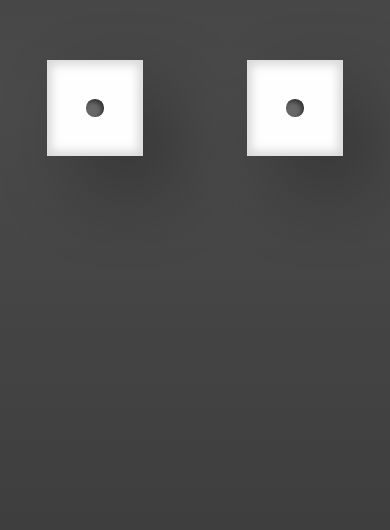
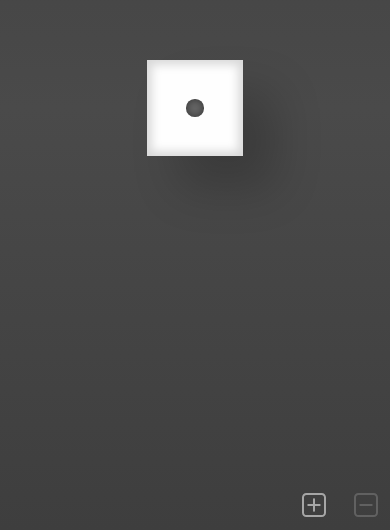
Before and after one commit to CrazyTim/dice, a website: page index.html in a window 390 px wide. Shown: the part 314-844 px from the top of the page. Drawn offline with Linux system fonts and the light colour scheme.

Commit message:
Add buttons to add/remove dice
* Center dice in the middle of the screen

* Remove tap highlight color on mobile devices

```diff
--- a/index.html
+++ b/index.html
@@ -8,81 +8,64 @@
     <script type="module" src="./main.js"></script>
   </head>
   <body>
+
     <div class="wrapper">
+    </div>
+
+    <div class="btn-wrapper">
+      <button class="add">
+        <svg width="24" height="24" viewBox="0 0 24 24" fill="none" xmlns="http://www.w3.org/2000/svg">
+          <path d="M12 7C12.4142 7 12.75 7.33579 12.75 7.75V11.25H16.25C16.6642 11.25 17 11.5858 17 12C17 12.4142 16.6642 12.75 16.25 12.75H12.75V16.25C12.75 16.6642 12.4142 17 12 17C11.5858 17 11.25 16.6642 11.25 16.25V12.75H7.75C7.33579 12.75 7 12.4142 7 12C7 11.5858 7.33579 11.25 7.75 11.25H11.25V7.75C11.25 7.33579 11.5858 7 12 7Z" fill="currentcolor"/>
+          <path d="M3 6.25C3 4.45507 4.45507 3 6.25 3H17.75C19.5449 3 21 4.45507 21 6.25V17.75C21 19.5449 19.5449 21 17.75 21H6.25C4.45507 21 3 19.5449 3 17.75V6.25ZM6.25 4.5C5.2835 4.5 4.5 5.2835 4.5 6.25V17.75C4.5 18.7165 5.2835 19.5 6.25 19.5H17.75C18.7165 19.5 19.5 18.7165 19.5 17.75V6.25C19.5 5.2835 18.7165 4.5 17.75 4.5H6.25Z" fill="currentcolor"/>
+        </svg>
+      </button>
+      <button class="remove">
+        <svg width="24" height="24" viewBox="0 0 24 24" fill="none" xmlns="http://www.w3.org/2000/svg">
+          <path d="M7.75,11.25L16.25,11.25C16.664,11.25 17,11.586 17,12C17,12.414 16.664,12.75 16.25,12.75L7.75,12.75C7.336,12.75 7,12.414 7,12C7,11.586 7.336,11.25 7.75,11.25Z" fill="currentcolor"/>
+          <path d="M3 6.25C3 4.45507 4.45507 3 6.25 3H17.75C19.5449 3 21 4.45507 21 6.25V17.75C21 19.5449 19.5449 21 17.75 21H6.25C4.45507 21 3 19.5449 3 17.75V6.25ZM6.25 4.5C5.2835 4.5 4.5 5.2835 4.5 6.25V17.75C4.5 18.7165 5.2835 19.5 6.25 19.5H17.75C18.7165 19.5 19.5 18.7165 19.5 17.75V6.25C19.5 5.2835 18.7165 4.5 17.75 4.5H6.25Z" fill="currentcolor"/>
+        </svg>
+      </button>
+    </div>
+
+    <template id="die-template">
       <div>
-        <ol class="die" data-value="1" data-roll-count="0" id="die-1">
-          <li class="die-face face-1">
-            <span class="dot"></span>
-          </li>
-          <li class="die-face face-2">
-            <span class="dot"></span>
-            <span class="dot"></span>
-          </li>
-          <li class="die-face face-3">
-            <span class="dot"></span>
-            <span class="dot"></span>
-            <span class="dot"></span>
-          </li>
-          <li class="die-face face-4">
-            <span class="dot"></span>
-            <span class="dot"></span>
-            <span class="dot"></span>
-            <span class="dot"></span>
-          </li>
-          <li class="die-face face-5">
-            <span class="dot"></span>
-            <span class="dot"></span>
-            <span class="dot"></span>
-            <span class="dot"></span>
-            <span class="dot"></span>
-          </li>
-          <li class="die-face face-6">
-            <span class="dot"></span>
-            <span class="dot"></span>
-            <span class="dot"></span>
-            <span class="dot"></span>
-            <span class="dot"></span>
-            <span class="dot"></span>
-          </li>
-        </ol>
+        <div class="die" data-value="1" data-roll-count="0">
+          <div class="die-face face-1">
+            <div class="dot"></div>
+          </div>
+          <div class="die-face face-2">
+            <div class="dot"></div>
+            <div class="dot"></div>
+          </div>
+          <div class="die-face face-3">
+            <div class="dot"></div>
+            <div class="dot"></div>
+            <div class="dot"></div>
+          </div>
+          <div class="die-face face-4">
+            <div class="dot"></div>
+            <div class="dot"></div>
+            <div class="dot"></div>
+            <div class="dot"></div>
+          </div>
+          <div class="die-face face-5">
+            <div class="dot"></div>
+            <div class="dot"></div>
+            <div class="dot"></div>
+            <div class="dot"></div>
+            <div class="dot"></div>
+          </div>
+          <div class="die-face face-6">
+            <div class="dot"></div>
+            <div class="dot"></div>
+            <div class="dot"></div>
+            <div class="dot"></div>
+            <div class="dot"></div>
+            <div class="dot"></div>
+          </div>
+        </div>
       </div>
-      <div>
-        <ol class="die" data-value="1" data-roll-count="0" id="die-2">
-          <li class="die-face face-1">
-            <span class="dot"></span>
-          </li>
-          <li class="die-face face-2">
-            <span class="dot"></span>
-            <span class="dot"></span>
-          </li>
-          <li class="die-face face-3">
-            <span class="dot"></span>
-            <span class="dot"></span>
-            <span class="dot"></span>
-          </li>
-          <li class="die-face face-4">
-            <span class="dot"></span>
-            <span class="dot"></span>
-            <span class="dot"></span>
-            <span class="dot"></span>
-          </li>
-          <li class="die-face face-5">
-            <span class="dot"></span>
-            <span class="dot"></span>
-            <span class="dot"></span>
-            <span class="dot"></span>
-            <span class="dot"></span>
-          </li>
-          <li class="die-face face-6">
-            <span class="dot"></span>
-            <span class="dot"></span>
-            <span class="dot"></span>
-            <span class="dot"></span>
-            <span class="dot"></span>
-            <span class="dot"></span>
-          </li>
-        </ol>
-      </div>
-    </div>
+    </template>
+
   </body>
 </html>
--- a/main.js
+++ b/main.js
@@ -13,7 +13,16 @@ const transformOffsets = [ // Offsets to make the dice appear to spin randomly
     {x: 360, y: 0, z: 360},
 ];
 
-document.querySelector("body").addEventListener("click", async e => {
+const maxDice = 8;
+const wrapper = document.querySelector('.wrapper');
+const body = document.querySelector("body");
+const dieTemplate = document.querySelector('#die-template');
+const btnAdd = document.querySelector('button.add');
+const btnRemove = document.querySelector('button.remove');
+
+body.addEventListener("click", async e => {
+  if (e.target !== body) return;
+
   const dice = document.querySelectorAll(".die");
   for (const die of dice) if (die.dataset.rolling === '1') return;
 
@@ -24,7 +33,7 @@ document.querySelector("body").addEventListener("click", async e => {
     const transform = `rotateX(${x}deg) rotateY(${y}deg) rotateZ(${z}deg)`;
 
     await die.animate([{transform}], {
-      delay: getRandomInt(0, 250), // Add a tiny varation.
+      delay: getRandomInt(0, 200), // Add a tiny varation.
       duration: 1000,
       easing: 'ease-out',
     }).finished;
@@ -35,6 +44,37 @@ document.querySelector("body").addEventListener("click", async e => {
   });
 });
 
+btnAdd.addEventListener('click', addDie);
+btnRemove.addEventListener('click', removeDie);
+
+function addDie() {
+  wrapper.appendChild(dieTemplate.content.cloneNode(true));
+  refreshUI()
+}
+
+function removeDie() {
+  wrapper.removeChild(wrapper.lastElementChild);
+  refreshUI();
+}
+
+function refreshUI() {
+  const dieCount = document.querySelectorAll(".die").length;
+  if (dieCount <= 1) {
+    btnRemove.disabled = true;
+    btnRemove.classList.add('disabled');
+  } else {
+    btnRemove.disabled = false;
+    btnRemove.classList.remove('disabled');
+  }
+  if (dieCount >= maxDice) {
+    btnAdd.disabled = true;
+    btnAdd.classList.add('disabled');
+  } else {
+    btnAdd.disabled = false;
+    btnAdd.classList.remove('disabled');
+  }
+}
+
 function calcTransform(roll = 0, counter) {
   const r = transformPositions[roll];
   const v = transformOffsets[counter % transformOffsets.length];
@@ -42,7 +82,7 @@ function calcTransform(roll = 0, counter) {
   return {
     x: r.x + v.x,
     y: r.y + v.y,
-    z: r.x + v.z,
+    z: r.z + v.z,
   }
 }
 
@@ -51,3 +91,5 @@ function getRandomInt(min, max) {
   max = Math.floor(max);
   return Math.floor(Math.random() * (max - min)) + min;
 }
+
+addDie();
--- a/style.css
+++ b/style.css
@@ -1,33 +1,66 @@
 * {
   margin: 0;
   padding: 0;
-  vertical-align: baseline;
 }
 
 html {
   font-family: system-ui, sans-serif;
+  height: 100%;
 }
 
 body {
-  display: grid;
+  display: flex;
+  align-items: center;
   justify-content: center;
-  align-items: center;
-  height: 100vh;
+  height: 100%;
   width: 100%;
   overflow: hidden;
   cursor: pointer;
   background: linear-gradient(#3e3e3e, #4a4a4a, #3e3e3e);
+  user-select: none;
+  -webkit-tap-highlight-color: transparent;
 }
 
+.btn-wrapper {
+  position: absolute;
+  bottom: 0px;
+  right: 0px;
+  pointer-events: none;
+}
+
+.btn-wrapper button {
+  pointer-events: all;
+  cursor: pointer;
+  border: 0;
+  width: 3rem;
+  height: 3rem;
+  color: #a6a6a6;
+  background-color: transparent;
+}
+  button svg {
+    width: 2rem;
+    height: 2rem;
+  }
+  button.disabled {
+    color: #616161;
+    cursor: default;
+  }
+
 .wrapper {
-  width: 25rem;
-  height: 25rem;
-  display: grid;
-  justify-items: center;
+  display: flex;
+  flex-direction: row;
   align-items: center;
-  grid-template-columns: repeat(auto-fit, minmax(8rem, 1fr));
-  grid-template-rows: auto;
-  perspective: 600px;
+  justify-content: center;
+  perspective: 1000px;
+  pointer-events: none;
+  height: 80vh;
+  width: 70vw;
+  gap: 4rem;
+  perspective-origin: 80% 60%;
+  flex-wrap: wrap;
+  align-content: center;
+  max-width: calc((6rem * 4) + (4rem * 5));
+  max-height: calc((6rem * 4) + (4rem * 5));
 }
 
 .die {
@@ -47,7 +80,7 @@ body {
   display: block;
   width: 6rem;
   height: 6rem;
-  box-shadow: 2rem 2rem 5rem 0rem rgb(0 0 0 / 30%);
+  box-shadow: 2rem 2rem 3rem 0rem rgb(0 0 0 / 20%);
 }
 
 .die-face {
@@ -81,7 +114,7 @@ body {
   justify-self: center;
   background-color: #676767;
   border-radius: 50%;
-  box-shadow: inset -0.15rem 0.15rem 0.25rem rgba(0, 0, 0, 0.5);
+  box-shadow: inset 0 0 0.5rem 0px rgb(0 0 0 / 50%);
 }
 
 .face-1 {
@@ -173,7 +206,7 @@ body {
 }
 
 @media (min-width: 900px) {
-  body > div {
-    perspective: 1500px;
+  .wrapper {
+    perspective: 2000px;
   }
 }
```
Also changed, not shown: README.md.
